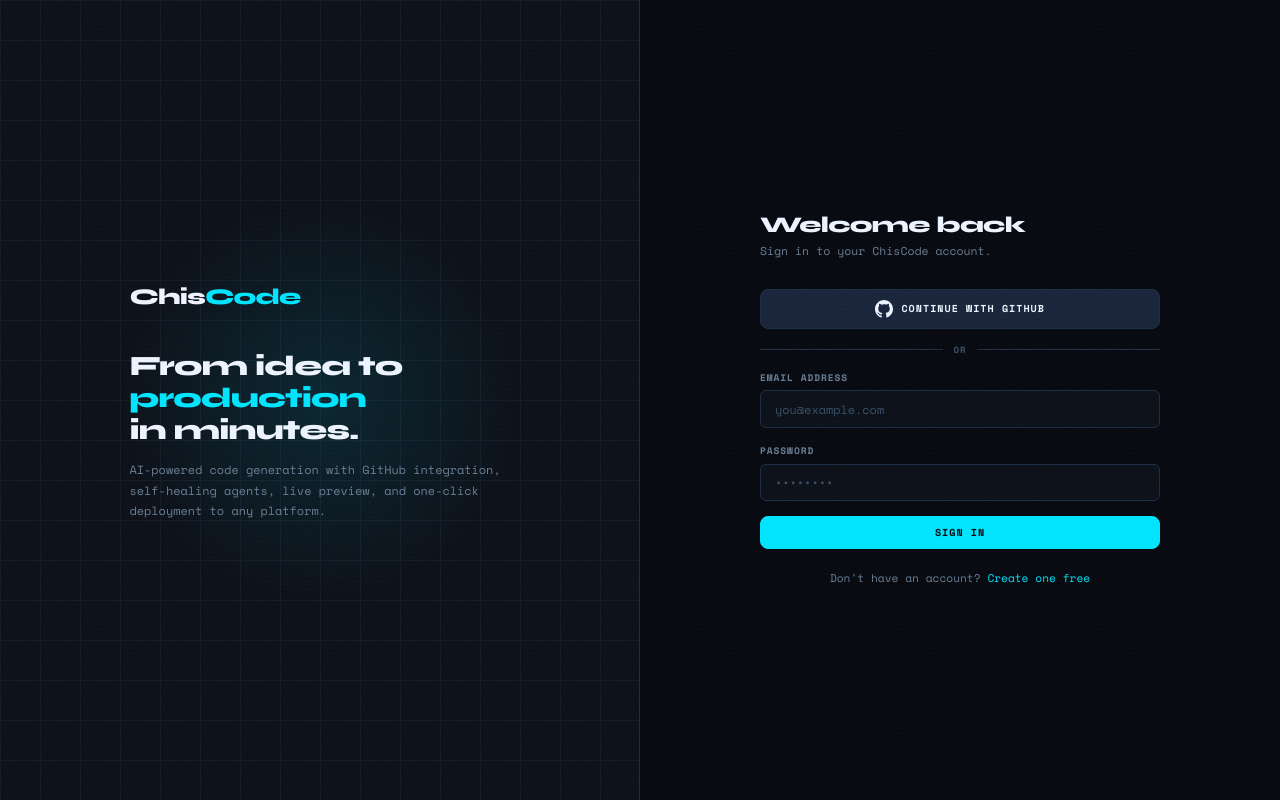
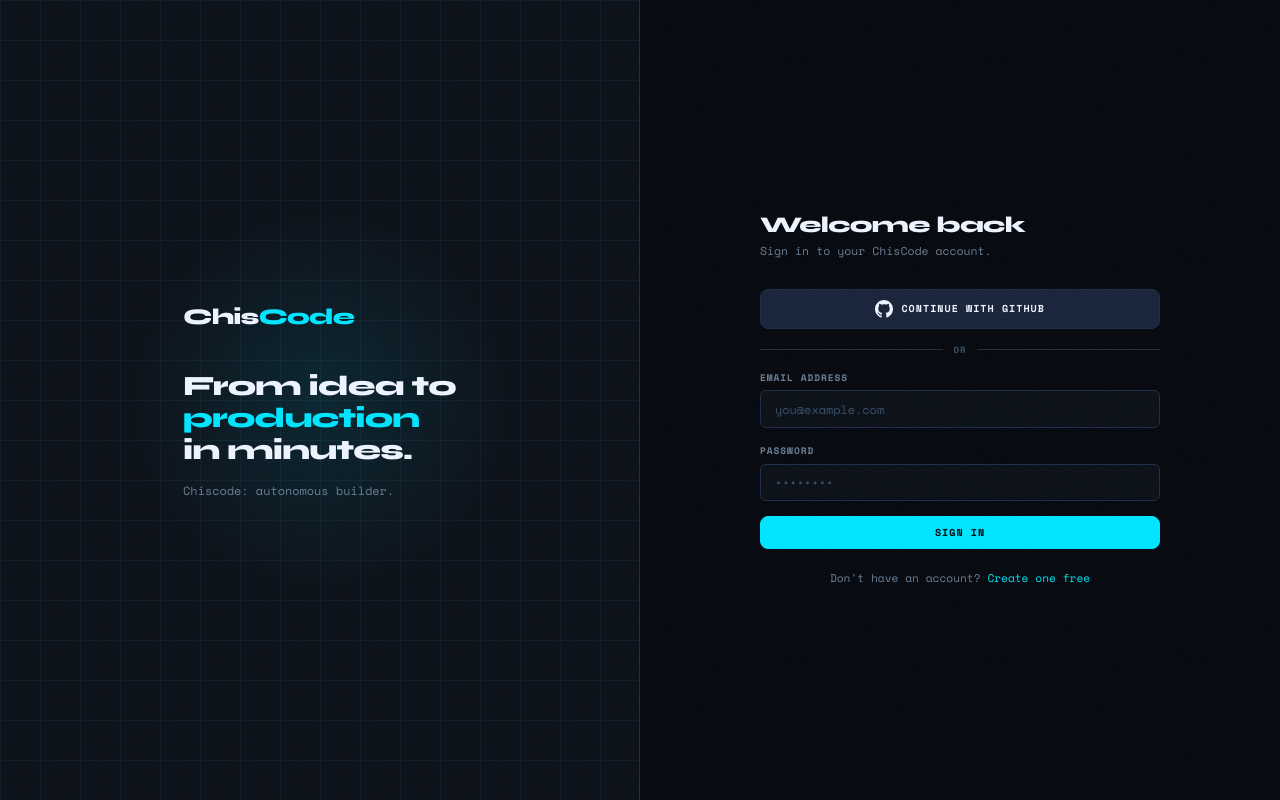
Before and after one commit to okekegodwinchisom/Chiscode.v2, a Python web app: template frontend/templates/auth/login.html in a window 1280 px wide. Run offline with Jinja, Linux system fonts and the light colour scheme; the template is opened without the code that fills it, so the values that code supplies are empty; some libraries are stand-ins or nearby versions.

Commit message:
Update frontend/templates/auth/login.html

```diff
--- a/frontend/templates/auth/login.html
+++ b/frontend/templates/auth/login.html
@@ -174,9 +174,7 @@
       <a href="/" class="auth-art__logo">Chis<em>Code</em></a>
       <h2 class="auth-art__headline">From idea to<br><em>production</em><br>in minutes.</h2>
       <p class="auth-art__sub">
-        AI-powered code generation with GitHub integration,
-        self-healing agents, live preview, and one-click deployment
-        to any platform.
+        Chiscode: autonomous builder.
       </p>
     </div>
   </div>
```
